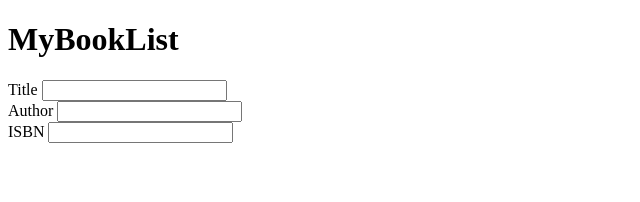
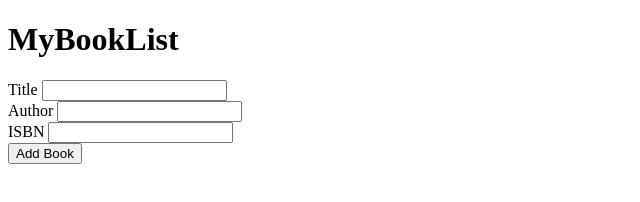
Before and after one commit to acciojob/book-list-Lochan-sharma232, a website: page main.html in a window 1280 px wide. Shown: the whole page, without its empty margins (0-640 px from the left). Drawn offline with Linux system fonts and the light colour scheme.

Commit message:
created a submission

```diff
--- a/main.html
+++ b/main.html
@@ -20,6 +20,7 @@
 		<label for="isbn">ISBN</label>
 		<input type="text" id="isbn">
 	</div>
+	<button type="submit" id="submit">Add Book</button>
 
 	<!-- the entire body must be written by student -->
     <script type="text/javascript" src="./script.js">
```
